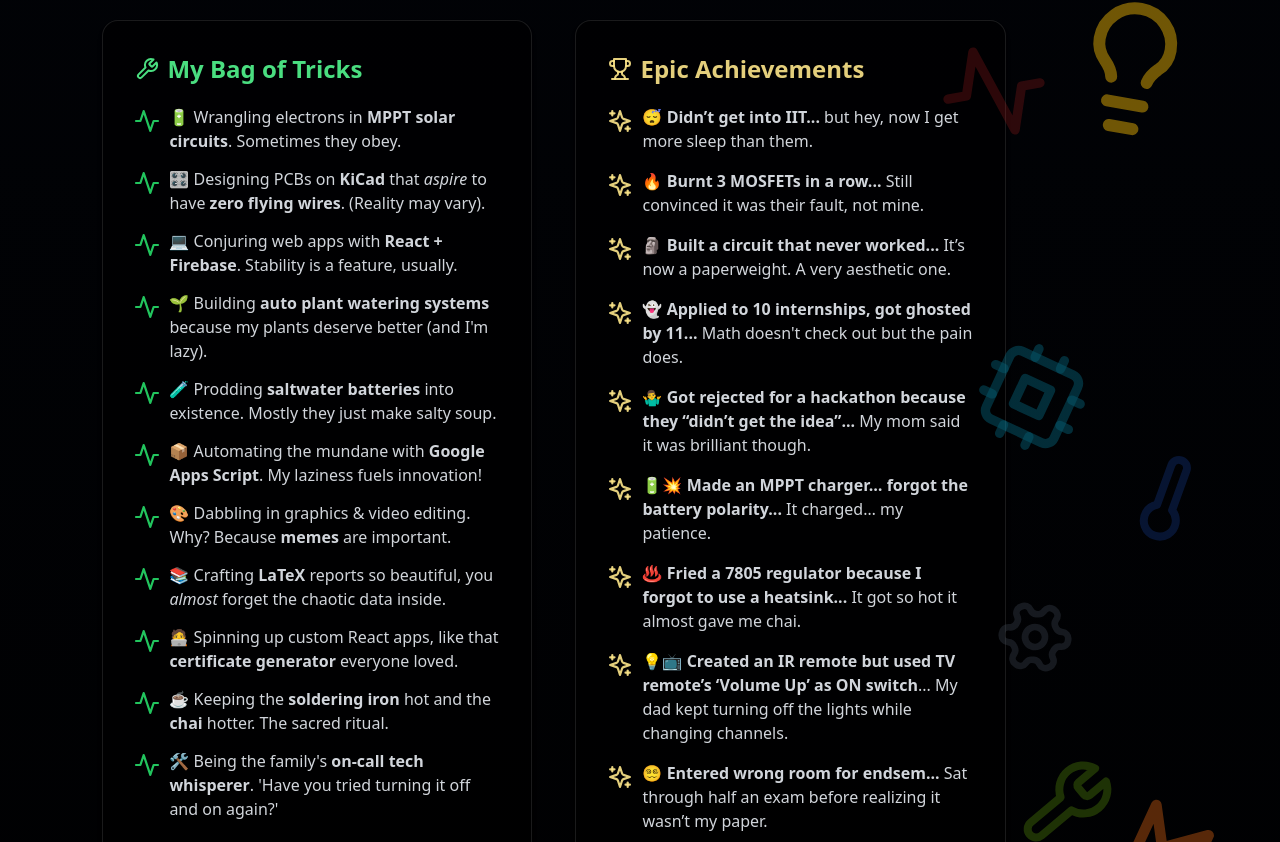
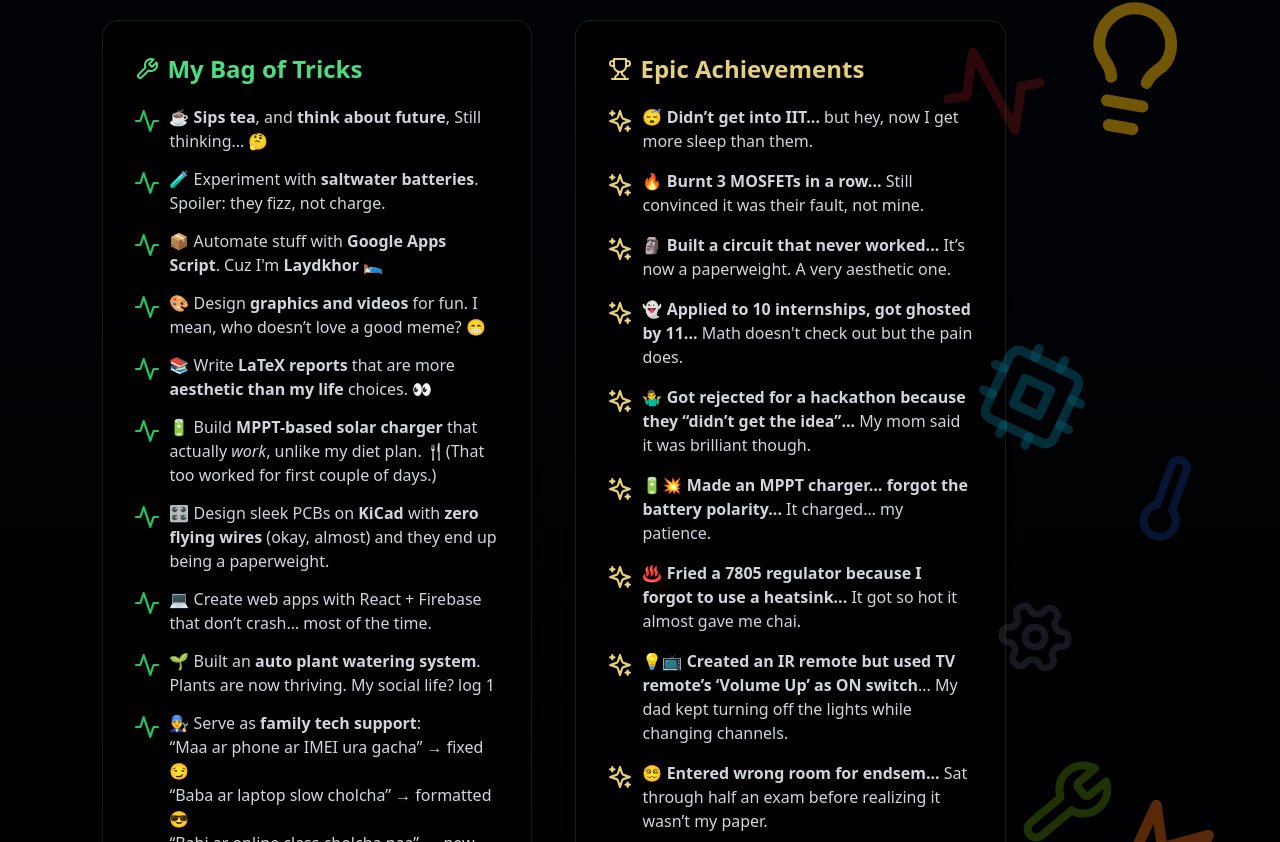
Before and after one commit to SupratimRK/Portfolio, a React (Vite) app: page / in a window 1280 px wide. Shown: the part 3318-4160 px from the top of the page. Built offline with nearby package versions, Linux system fonts and the light colour scheme.

Commit message:
Refactor "What I Do" section for clarity and consistency; update course platform in certifications and improve call-to-action text.

```diff
--- a/src/App.tsx
+++ b/src/App.tsx
@@ -132,17 +132,19 @@ function Navbar() {
 
 // What I Do
 const whatIDo = [
-  "🔋 Wrangling electrons in **MPPT solar circuits**. Sometimes they obey.",
-  "🎛️ Designing PCBs on **KiCad** that *aspire* to have **zero flying wires**. (Reality may vary).",
-  "💻 Conjuring web apps with **React + Firebase**. Stability is a feature, usually.",
-  "🌱 Building **auto plant watering systems** because my plants deserve better (and I'm lazy).",
-  "🧪 Prodding **saltwater batteries** into existence. Mostly they just make salty soup.",
-  "📦 Automating the mundane with **Google Apps Script**. My laziness fuels innovation!",
-  "🎨 Dabbling in graphics & video editing. Why? Because **memes** are important.",
-  "📚 Crafting **LaTeX** reports so beautiful, you *almost* forget the chaotic data inside.",
-  "🧑‍💻 Spinning up custom React apps, like that **certificate generator** everyone loved.",
-  "☕ Keeping the **soldering iron** hot and the **chai** hotter. The sacred ritual.",
-  "🛠️ Being the family's **on-call tech whisperer**. 'Have you tried turning it off and on again?'",
+  "☕ **Sips tea**, and **think about future**, Still thinking... 🤔",
+  "🧪 Experiment with **saltwater batteries**. Spoiler: they fizz, not charge.",
+  "📦 Automate stuff with **Google Apps Script**. Cuz I'm **Laydkhor** 🛌",
+  "🎨 Design **graphics and videos** for fun. I mean, who doesn’t love a good meme? 😁",
+  "📚 Write **LaTeX reports** that are more **aesthetic than my life** choices. 👀",
+  "🔋 Build **MPPT-based solar charger** that actually *work*, unlike my diet plan. 🍴(That too worked for first couple of days.)",
+  "🎛️ Design sleek PCBs on **KiCad** with **zero flying wires** (okay, almost) and they end up being a paperweight.",
+  "💻 Create web apps with React + Firebase that don’t crash… most of the time.",
+  "🌱 Built an **auto plant watering system**. Plants are now thriving. My social life? log 1",
+  `👨‍🔧 Serve as **family tech support**: <br>
+    “Maa ar phone ar IMEI ura gacha” → fixed 😏<br>
+    “Baba ar laptop slow cholcha” → formatted 😎<br>
+    “Bahi ar online class cholcha naa” → new OS installed 💀`
 ];
 
 // Achievements / Fails - With Emojis
@@ -352,7 +354,7 @@ const certifications = [
   { course: "Google Cloud Fundamentals", platform: "Coursera", duration: "4 weeks", icon: CheckCircle },
   { course: "Data Structures & Algorithms Quest", platform: "Coursera (UCSD)", duration: "4 weeks", icon: CheckCircle },
   { course: "Cisco Networking: The Basics", platform: "Cisco Networking Academy", duration: "4 weeks", icon: FileText },
-  { course: "Free CCNA Knowledge Hunt", platform: "YouTube (David Bombal)", duration: "Ongoing Quest", icon: FileText },
+  { course: "Free CCNA Knowledge Hunt", platform: "YouTube (NetworkChuck)", duration: "Ongoing Quest", icon: FileText },
 ];
 
 // Battle Gear Data - Updated Text
@@ -636,7 +638,7 @@ export default function App() {
           <div className="bg-gradient-to-r from-purple-800/40 to-pink-800/40 p-10 rounded-2xl backdrop-blur-sm text-center border border-white/10 shadow-lg hover:shadow-purple-500/30 transition-shadow duration-300">
             <h2 className="text-4xl font-bold mb-6 text-white">Let's have ☕ chai, together! (Virtually? No Problem!)</h2>
             <p className="text-gray-200 mb-8 max-w-xl mx-auto text-lg leading-relaxed">
-              Got a wild project idea? Need a partner in crime for your next electronic escapade? Or just want to debate the best chai spices? Hit me up! 👇
+            Need a partner in crime for your next electronic escapade? Wanna bitch you clg, prof. with someone? Or just want to debate the best chai? <br />Hit me up! 👇
             </p>
             <div className="flex justify-center items-center gap-6 md:gap-8 mb-10 flex-wrap">
               {[
```
